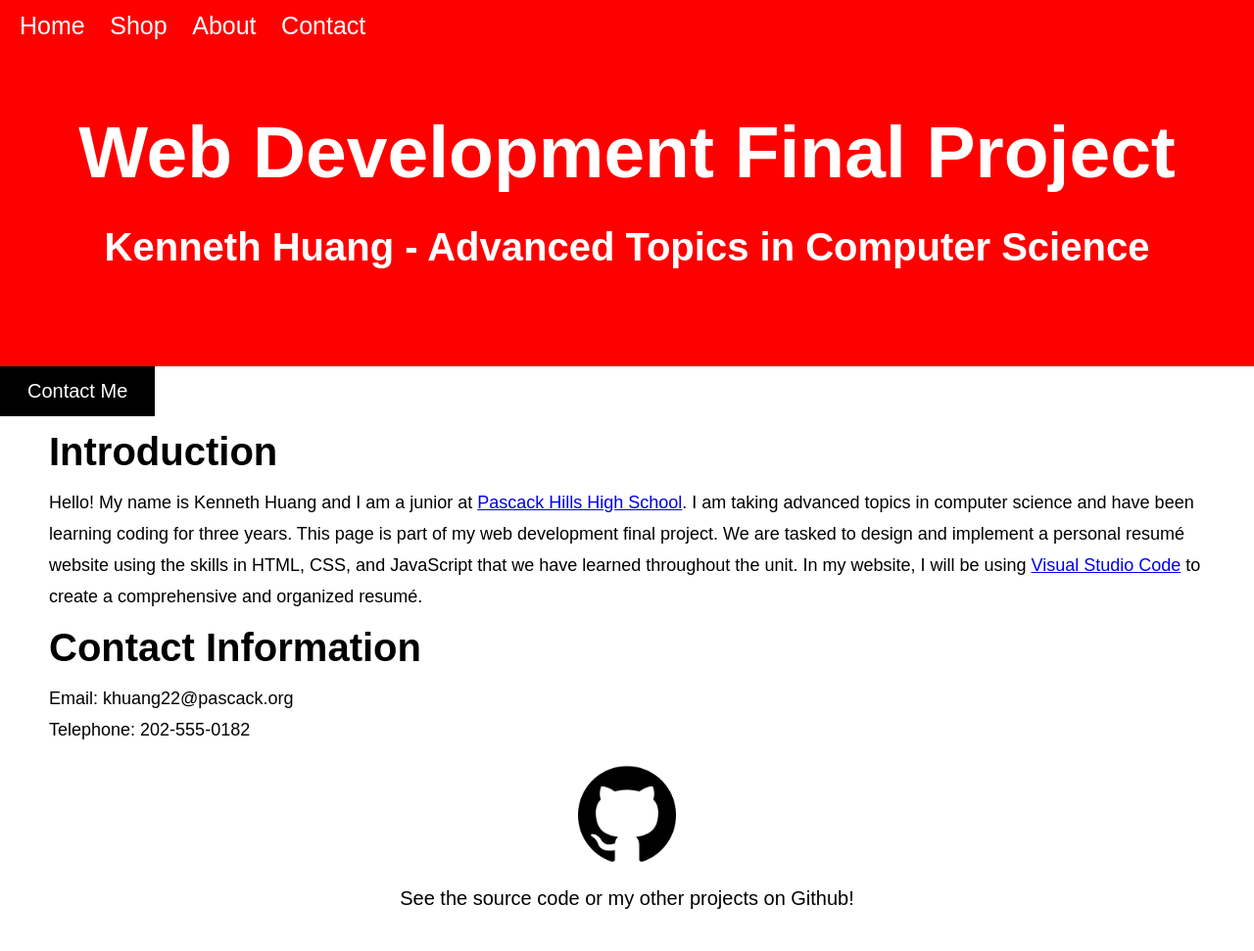
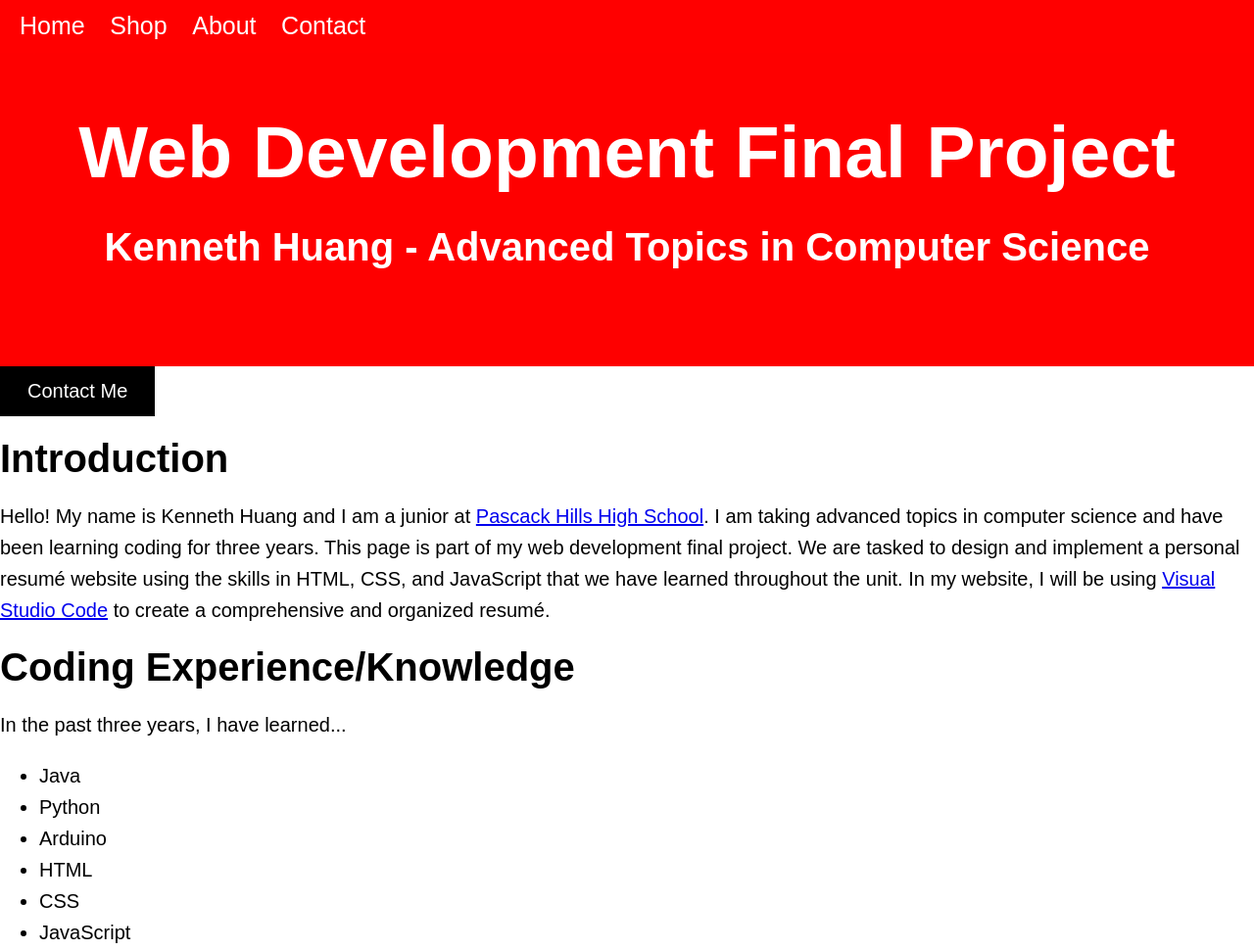
Before and after one commit to kennyhuang429/webdevfinal, a plain HTML site: page index.html in a window 1280 px wide. Shown: the top 971 px of the page at 98% size. Drawn offline with Linux system fonts and the light colour scheme; a web font is replaced by a local one.

Commit message:
Add files via upload

```diff
--- a/index.html
+++ b/index.html
@@ -29,13 +29,24 @@
 
     <button id="contact">Contact Me</button>
 
-    <h1 id="headers">Introduction</h1>
-    <p id="text">Hello! My name is Kenneth Huang and I am a junior at <a href="https://hills.pascack.org/" target="_blank">Pascack Hills High School</a>. I am taking advanced topics in computer science and have been learning coding for three years. This page is part of my web development final project. We are tasked to design and implement a personal resumé website using the skills in HTML, CSS, and JavaScript that we have learned throughout the unit. In my website, I will be using <a href="https://code.visualstudio.com/" target="_blank">Visual Studio Code</a> to create a comprehensive and organized resumé.</p>
+    <h1 id="mainHeaders">Introduction</h1>
+    <p id="mainText">Hello! My name is Kenneth Huang and I am a junior at <a href="https://hills.pascack.org/" target="_blank">Pascack Hills High School</a>. I am taking advanced topics in computer science and have been learning coding for three years. This page is part of my web development final project. We are tasked to design and implement a personal resumé website using the skills in HTML, CSS, and JavaScript that we have learned throughout the unit. In my website, I will be using <a href="https://code.visualstudio.com/" target="_blank">Visual Studio Code</a> to create a comprehensive and organized resumé.</p>
+
+    <h1 id="mainHeaders">Coding Experience/Knowledge</h1>
+    <p id="mainText">In the past three years, I have learned...</p>
+    <ul id=mainBullets>
+        <li>Java</li>
+        <li>Python</li>
+        <li>Arduino</li>
+        <li>HTML</li>
+        <li>CSS</li>
+        <li>JavaScript</li>
+    </ul>
 
 
-    <h1 id="headers">Contact Information</h1>
-    <p id="text">Email: khuang22@pascack.org</p>
-    <p id="text">Telephone: 202-555-0182</p>
+    <h1 id="mainHeaders">Contact Information</h1>
+    <p id="mainText">Email: khuang22@pascack.org</p>
+    <p id="mainText">Telephone: 202-555-0182</p>
     <p class="centeredImage">
         <a href="https://github.com/kennyhuang429" target="_blank">
             <img id="githubimg" src="images/github_logo.png">
```
